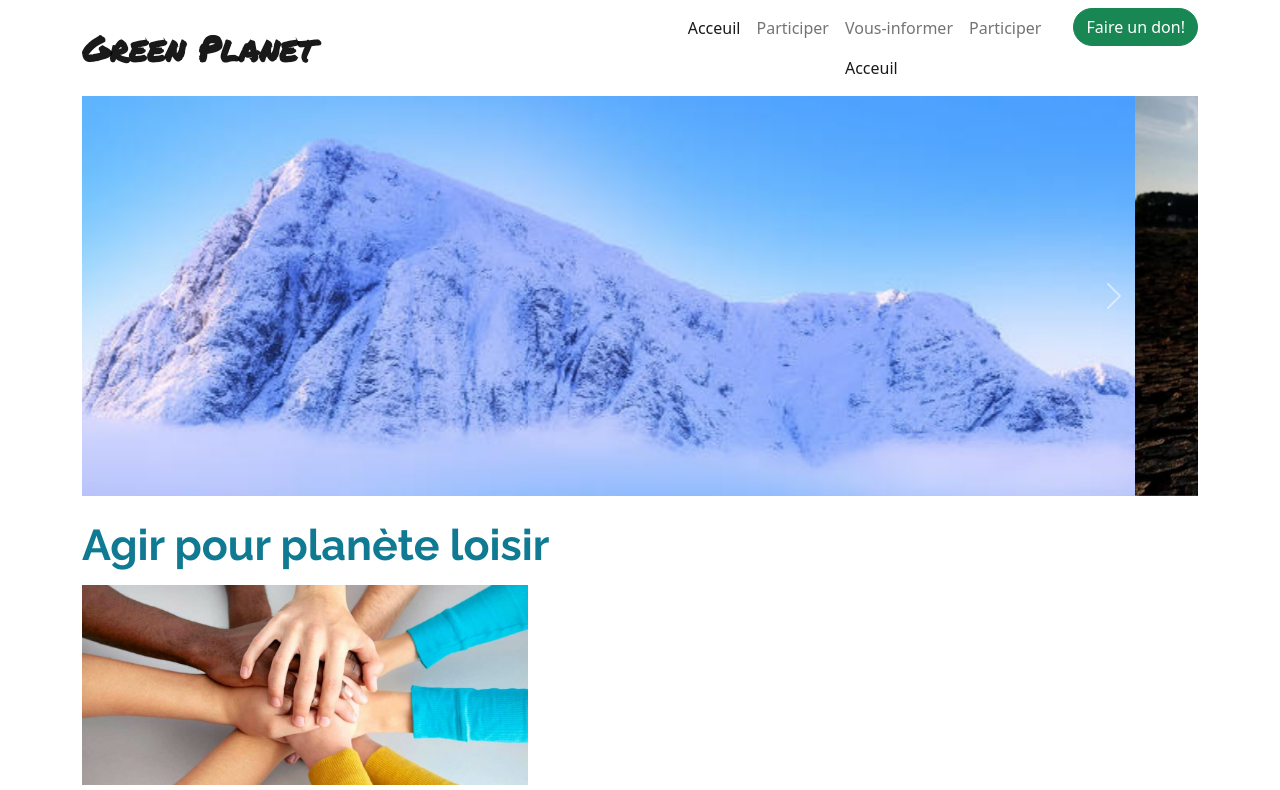
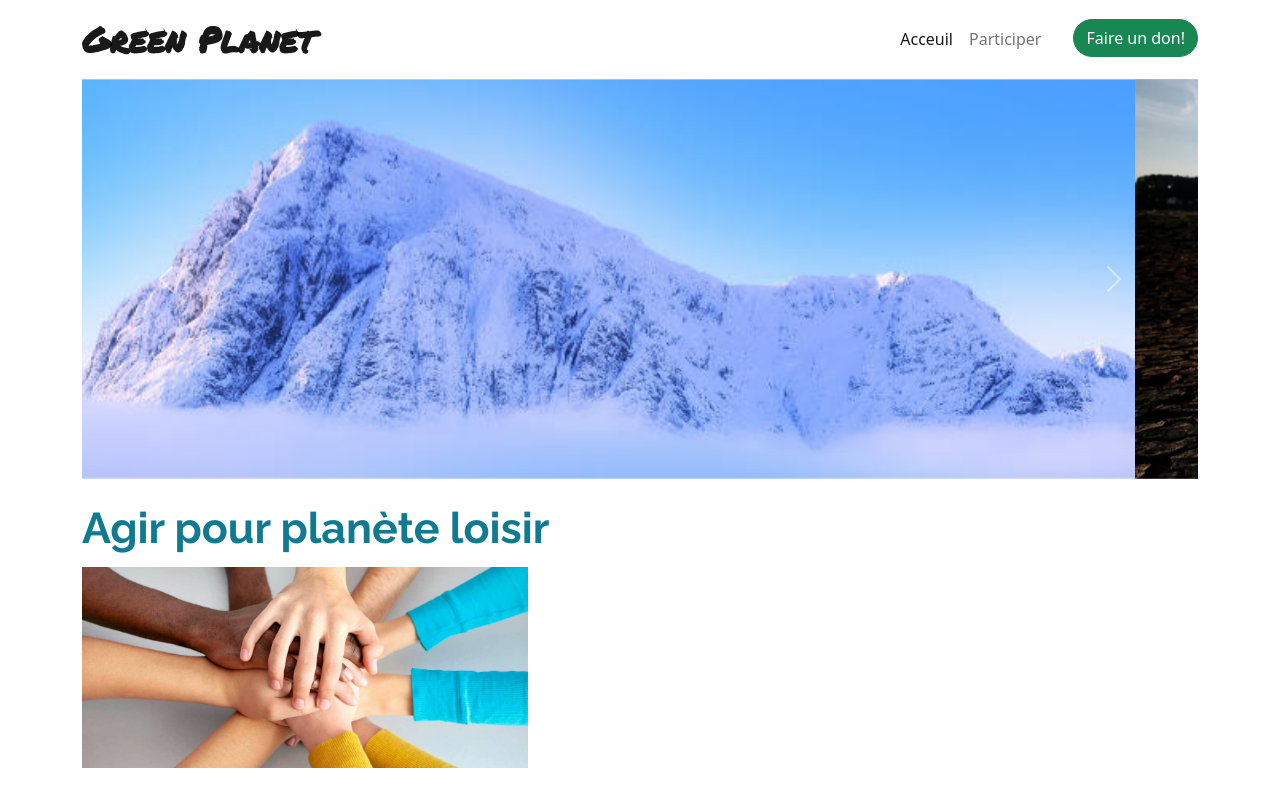
Before and after one commit to sebastien358/site-associatif, a plain HTML site: page index.html in a window 1280 px wide. Shown: the top 790 px of the page. Drawn offline with nearby package versions, Linux system fonts and the light colour scheme.

Commit message:
fourthCommit

```diff
--- a/index.html
+++ b/index.html
@@ -24,13 +24,6 @@
           <ul class="navbar-nav">
             <li class="nav-item">
               <a class="nav-link active" class="navbar-link-participate" aria-current="page" href="index.html">Acceuil</a>
-            </li>
-            <li class="nav-item">
-              <a class="nav-link" href="rdv.html">Participer</a>
-            </li>
-            <li class="nav-item">
-              <a class="nav-link" href="rdv.html">Vous-informer</a>
-              <a class="nav-link active" aria-current="page" href="index.html">Acceuil</a>
             </li>
             <li class="nav-item">
               <a class="nav-link" href="rdv.html">Participer</a>
```
Also changed, not shown: rdv.html (+0 -1 lines).
